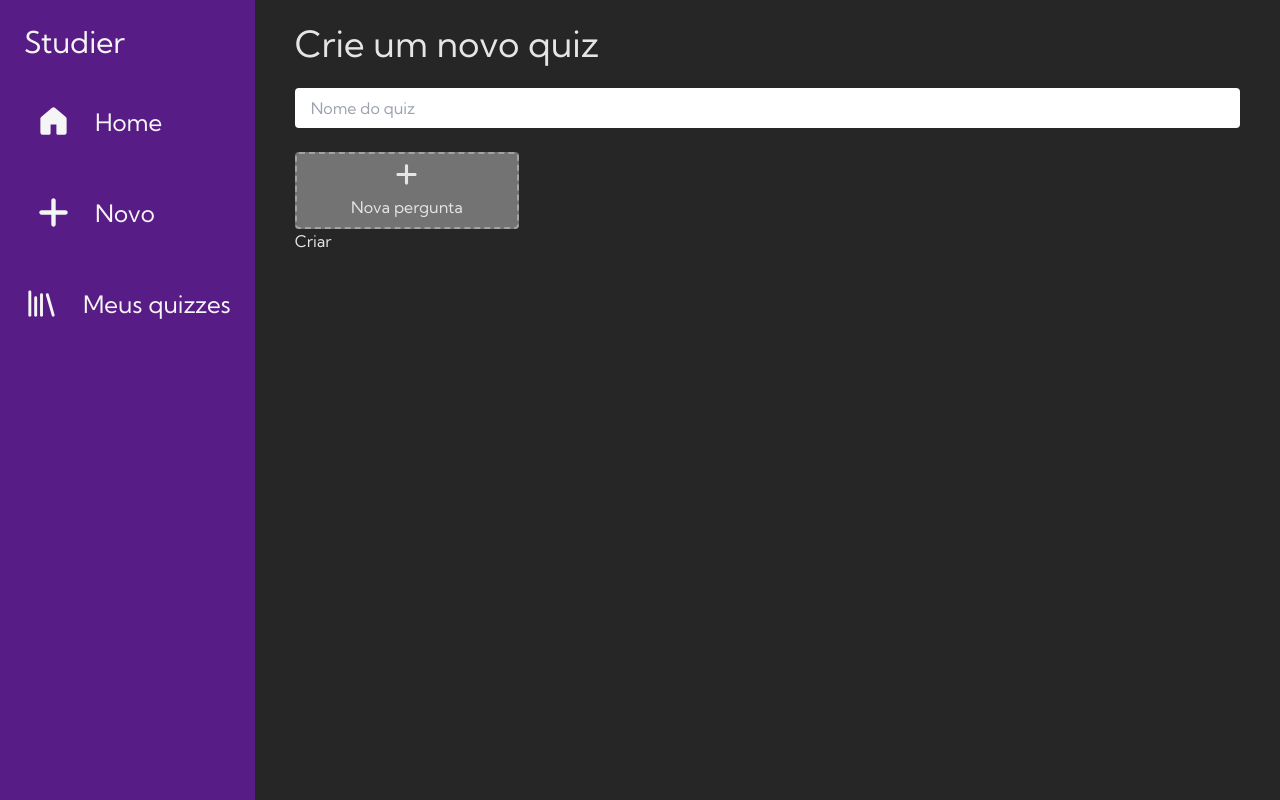
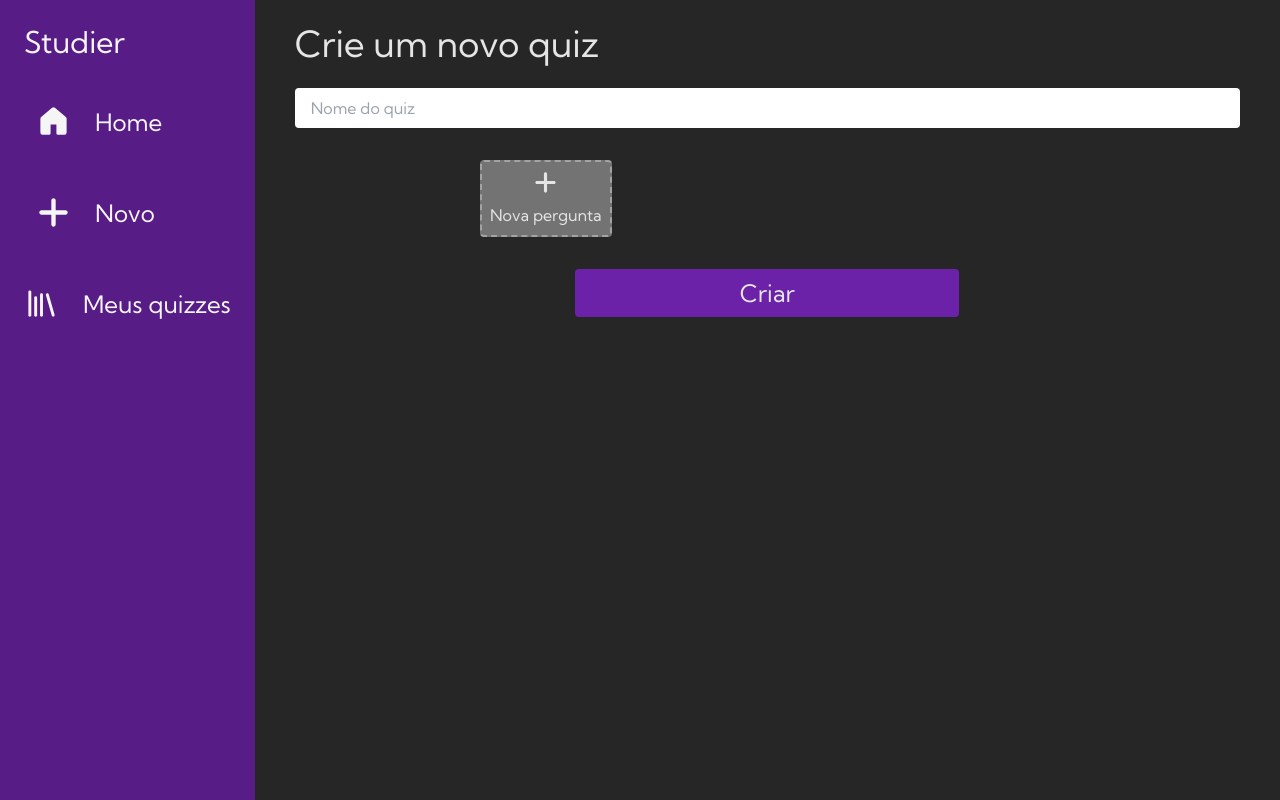
Before and after one commit to gustavo-atanazio/Studier, a React (Vite) app: page /novo-quiz in a window 1280 px wide. Built offline with nearby package versions, Linux system fonts and the light colour scheme.

Commit message:
Ajustes de estilos

```diff
--- a/src/components/Form/index.tsx
+++ b/src/components/Form/index.tsx
@@ -70,10 +70,10 @@ function Form() {
     }
 
     return (
-        <form onSubmit={handleSubmit}>
+        <form className='flex flex-col items-center gap-8' onSubmit={handleSubmit}>
             <input
                 type='text'
-                className='mb-6 w-full outline-0 py-2 px-4 text-neutral-600 rounded'
+                className='w-full outline-0 py-2 px-4 text-neutral-600 rounded'
                 placeholder='Nome do quiz'
                 value={name}
                 onChange={event => setName(event.target.value)}
@@ -104,7 +104,9 @@ function Form() {
                 }
             </Grid>
 
-            <button type='submit'>Criar</button>
+            <button className='w-full max-w-96 bg-purple-800 py-2 rounded text-2xl' type='submit'>
+                Criar
+            </button>
         </form>
     );
 }
```
